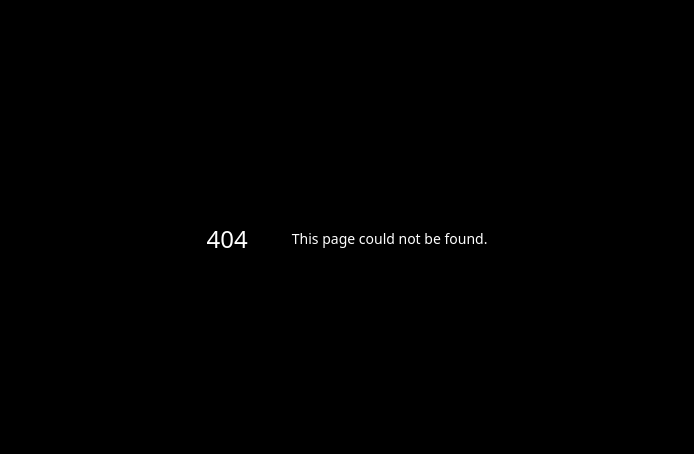
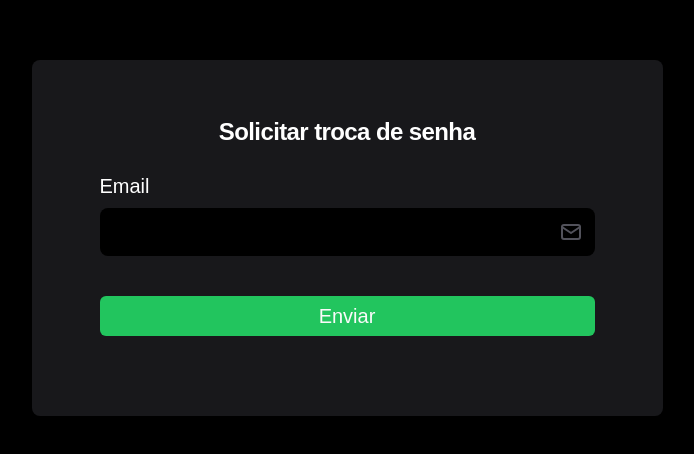
Before and after one commit to GB-Marinho/S3curity, a Next.js app: page /accounts/recovery in a window 1280 px wide. Before the commit this address had no page. Shown: the part 162-616 px from the top of the page, without its empty margins (293-987 px from the left). Built offline with nearby package versions, Linux system fonts and the light colour scheme.

Commit message:
RecoveryPage
+ Pagina de recuperação de senha
+ Alterações visuais
+ Limpeza de resíduo código

```diff
--- /dev/null
+++ b/src/app/(public)/accounts/recovery/page.tsx
@@ -0,0 +1,11 @@
+
+import { PasswordRecoveryForm } from "@/components/forms/passwordRecoveryForm";
+import React from "react";
+
+export default function RecoveryPage() {
+  return (
+    <div className="flex h-screen w-full items-center justify-center px-4">
+        <PasswordRecoveryForm/>
+    </div>
+  );
+}
--- a/src/components/forms/loginForm/login-form.tsx
+++ b/src/components/forms/loginForm/login-form.tsx
@@ -3,7 +3,6 @@ import Link from "next/link";
 import { Button } from "@/components/ui/button";
 import { Card, CardContent, CardHeader, CardTitle } from "@/components/ui/card";
 import { Input } from "@/components/ui/input";
-import { Label } from "@/components/ui/label";
 import Image from "next/image";
 import Logo from "@/assets/img/logo.png";
 import Logotipo from "@/assets/img/logotipo.png";
@@ -24,21 +23,17 @@ import {
   FormItem,
   FormLabel,
   FormMessage,
-} from "@/components/ui/form"
+} from "@/components/ui/form";
 import { useForm } from "react-hook-form";
 
 export function LoginForm() {
-
   const form = useForm<z.infer<typeof loginFormSchema>>({
     resolver: zodResolver(loginFormSchema),
     defaultValues: {
       email: "",
       password: "",
     },
-    })
-
-    // const teste = form.getValues("email");
-    // console.log(teste)
+  });
 
   const [mostrarSenha, setMostrarSenha] = useState(false);
 
@@ -51,8 +46,7 @@ export function LoginForm() {
   }
 
   return (
-        <>
-            <Card className="mx-auto bg-[#18181B] border-none text-white w-[631px]">
+    <Card className="mx-auto py-2 bg-[#18181B] border-none text-white w-[631px]">
       <CardHeader>
         <div className="w-full flex flex-col justify-center items-center gap-8">
           <div className="flex flex-col gap-3">
@@ -62,9 +56,12 @@ export function LoginForm() {
           <CardTitle className="text-2xl">Entre com sua conta</CardTitle>
         </div>
       </CardHeader>
-                <CardContent className="px-[68px]">
+      <CardContent className="px-[68px] flex flex-col gap-3">
         <Form {...form}>
-                        <form onSubmit={form.handleSubmit(onSubmit)} className="space-y-4">
+          <form
+            onSubmit={form.handleSubmit(onSubmit)}
+            className="flex flex-col gap-3"
+          >
             <FormField
               control={form.control}
               name="email"
@@ -79,7 +76,6 @@ export function LoginForm() {
                       />
                       <IconMail className="absolute right-3 text-zinc-600 peer-focus:text-zinc-300 pointer-events-none" />
                     </div>
-                                            {/* <Input placeholder="shadcn" {...field} /> */}
                   </FormControl>
                   <FormMessage />
                 </FormItem>
@@ -117,67 +113,25 @@ export function LoginForm() {
                         />
                       )}
                     </div>
-                                            {/* <Input placeholder="shadcn" {...field} /> */}
                   </FormControl>
                   <FormMessage />
                 </FormItem>
               )}
             />
+            <div className="grid">
+              <Link
+                href="/accounts/recovery"
+                className="ml-auto inline-block text-sm text-zinc-500 hover:text-zinc-200"
+              >
+                Esqueceu a senha?
+              </Link>
+            </div>
               <Button type="submit" className="w-full btn-primary">
                 Login
               </Button>
           </form>
         </Form>
         <div className="grid gap-4">
-                        {/* <div className="grid gap-2">
-                            <Label htmlFor="email" className="text-xl font-light">Email</Label>
-                            <div className="bg-black rounded-lg relative flex items-center">
-                                <Input
-                                    id="email"
-                                    type="email"
-                                    required
-                                    className="bg-transparent pr-12 flex-1 peer h-12"
-                                />
-                                <IconMail className="absolute right-3 text-zinc-600 peer-focus:text-zinc-300 pointer-events-none" />
-                            </div>
-                        </div> */}
-                        <div className="grid gap-2">
-                            {/* <div className="flex items-center">
-                                <Label htmlFor="password" className="text-xl">Senha</Label>
-                            </div>
-                            <div className="bg-black rounded-lg relative flex items-center">
-                                <Input
-                                    id="password"
-                                    type={mostrarSenha ? "text" : "password"}
-                                    required
-                                    className="bg-transparent pr-12 flex-1 h-12"
-                                />
-                                {mostrarSenha ? (
-                                    <IconEyeOff
-                                        onMouseDown={(e) => {
-                                            e.preventDefault();
-                                            handlerMostrarSenha();
-                                        }}
-                                        className="absolute right-3 text-zinc-600 hover:text-zinc-300"
-                                    />
-                                ) : (
-                                    <IconEye
-                                        onMouseDown={(e) => {
-                                            e.preventDefault();
-                                            handlerMostrarSenha();
-                                        }}
-                                        className="absolute right-3 text-zinc-600 hover:text-zinc-300"
-                                    />
-                                )}
-                            </div> */}
-                            <Link
-                                href="#"
-                                className="ml-auto inline-block text-sm text-zinc-500"
-                            >
-                                Esqueceu a senha?
-                            </Link>
-                        </div>
-
           <div className="flex items-center">
             <div className="flex-grow">
               <hr className="border-t border-zinc-800" />
@@ -198,10 +152,13 @@ export function LoginForm() {
             </Button>
           </div>
         </div>
-                    <div className="mt-4 text-center text-sm">
+        <div className=" text-center text-sm">
           <span>
             Ainda não possui conta?{" "}
-                            <Link href="/accounts/register" className="underline text-green-500">
+            <Link
+              href="/accounts/register"
+              className="underline text-green-500"
+            >
               Cadastre-se aqui
             </Link>
           </span>
@@ -212,6 +169,5 @@ export function LoginForm() {
         </div>
       </CardContent>
     </Card>
-        </>
   );
 }
--- /dev/null
+++ b/src/components/forms/passwordRecoveryForm/index.ts
@@ -0,0 +1 @@
+export * from "./passwordRecovery-form"
--- /dev/null
+++ b/src/components/forms/passwordRecoveryForm/passwordRecovery-form.tsx
@@ -0,0 +1,74 @@
+"use client"
+import { Button } from "@/components/ui/button";
+import { Card, CardContent, CardHeader, CardTitle } from "@/components/ui/card";
+import {
+  Form,
+  FormControl,
+  FormField,
+  FormItem,
+  FormLabel,
+  FormMessage,
+} from "@/components/ui/form";
+import { Input } from "@/components/ui/input";
+import { IconMail } from "@tabler/icons-react";
+import React from "react";
+import { useForm } from "react-hook-form";
+import { z } from "zod";
+import { passwordRecoveryFormShema } from "./passwordRecoveryFormSchema";
+import { zodResolver } from "@hookform/resolvers/zod";
+
+export function PasswordRecoveryForm() {
+  const form = useForm<z.infer<typeof passwordRecoveryFormShema>>({
+    resolver: zodResolver(passwordRecoveryFormShema),
+    defaultValues: {
+      email: "",
+    },
+  });
+
+  function onSubmit(data: z.infer<typeof passwordRecoveryFormShema>) {
+    console.log(data);
+  }
+
+  return (
+    <Card className="mx-auto py-8 bg-[#18181B] border-none text-white w-[631px]">
+      <CardHeader>
+        <div className="w-full flex flex-col justify-center items-center gap-8">
+          <CardTitle className="text-2xl">Solicitar troca de senha</CardTitle>
+        </div>
+      </CardHeader>
+      <CardContent className="px-[68px]">
+        <Form {...form}>
+          <form
+            onSubmit={form.handleSubmit(onSubmit)}
+            className="flex flex-col gap-4"
+          >
+            <FormField
+              control={form.control}
+              name="email"
+              render={({ field }) => (
+                <FormItem>
+                  <FormLabel className="text-xl">Email</FormLabel>
+                  <FormControl>
+                    <div className="bg-black rounded-lg relative flex items-center">
+                      <Input
+                        className="bg-transparent pr-12 flex-1 peer h-12"
+                        {...field}
+                      />
+                      <IconMail className="absolute right-3 text-zinc-600 peer-focus:text-zinc-300 pointer-events-none" />
+                    </div>
+                  </FormControl>
+                  <FormMessage />
+                </FormItem>
+              )}
+            />
+            <div className="my-6">
+              <Button type="submit" className="w-full btn-primary text-xl">
+                Enviar
+              </Button>
+            </div>
+          </form>
+        </Form>
+      </CardContent>
+    </Card>
+  );
+}
--- /dev/null
+++ b/src/components/forms/passwordRecoveryForm/passwordRecoveryFormSchema.ts
@@ -0,0 +1,5 @@
+import { z } from "zod";
+
+export const passwordRecoveryFormShema = z.object({
+    email: z.string().email({ message: "Formato de Email inválido" }),
+})
```
Lines whose indentation alone changed are shown as unchanged.
